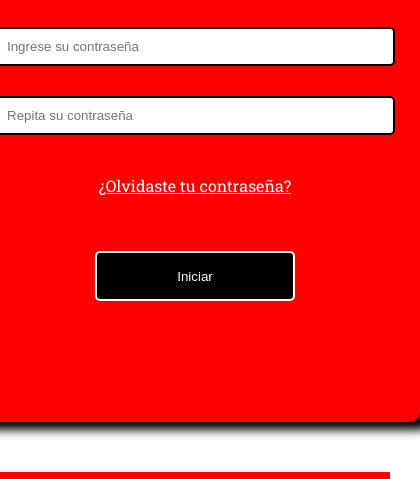
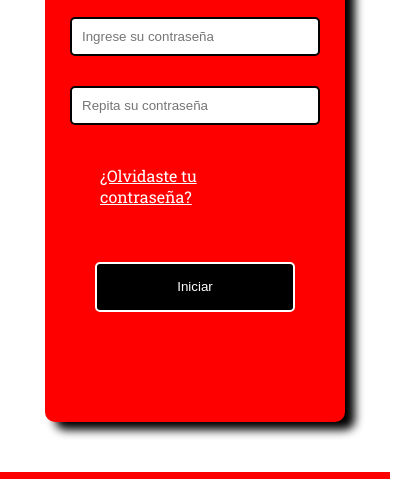
Before and after one commit to LautaroAcerbo/Proyecto_River, a website: page pages/ingrese.html in a window 390 px wide. Shown: the part 619-1098 px from the top of the page, 420 px wide, since content can reach past the window. Drawn offline with Linux system fonts and the light colour scheme.

Commit message:
proyecto final final final

```diff
--- a/scss/_medias.scss
+++ b/scss/_medias.scss
@@ -131,13 +131,15 @@
     }
     //Main - Monumental - Cierre
     //Main - Ingrese - Apertura
-    .main-ingrese{
+    .main-ingrese {
         .form{
             .formulario-general{
-                width: 450px;
+                width: 300px;
+            }
+            .inputs{
+                width: 250px;
             }
         }
-
     }
     //Main - Ingrese - Cierre
     //Main - Tienda River - Apertura
```
Also changed, not shown: styles/style.css, 1 other file.
